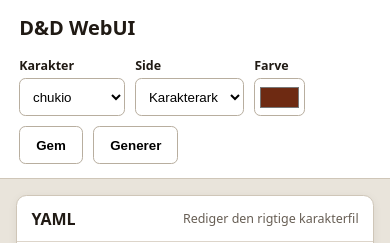
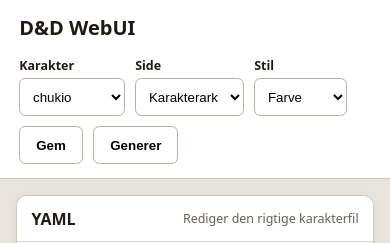
Before and after one commit to Pzipp/dnd-scripts, a Flask app: page / in a window 390 px wide. Shown: the top 243 px of the page. Run offline with Flask 3, Linux system fonts and the light colour scheme.

Commit message:
dnd: webui vælger stil (farve/sort-hvid), karakterark responsiv på skærm
- webui: farvevælgeren er erstattet af en stil-vælger. Den injicerede
  accentfarve overskrev temaets farver, og overskrifter blev hvide.
- karakterark: skærmvisningen under 820 px er flydende, og kolonnerne
  lægges om. Den faste 794 px-ramme klippede indholdet på telefon.
  Desktop og print er uændret (4 A4-sider verificeret).

Co-Authored-By: Claude Sonnet 5 <noreply@anthropic.com>

```diff
--- a/webui/app.py
+++ b/webui/app.py
@@ -1,8 +1,6 @@
 from __future__ import annotations
 
-import html
 import os
-import re
 import subprocess
 import sys
 from pathlib import Path
@@ -64,36 +62,23 @@ def save_yaml(character: str, kind: str, yaml_text: str) -> None:
     path.write_text(yaml_text.rstrip() + "\n", encoding="utf-8")
 
 
-def check_color(color: str) -> str:
-    if not isinstance(color, str) or not re.fullmatch(r"#(?:[0-9a-fA-F]{3}|[0-9a-fA-F]{6})", color):
-        raise ValueError("Ugyldig farve.")
-    return color
+STILE = {"farve", "sorthvid"}
 
 
-def inject_color(source_html: str, color: str) -> str:
-    check_color(color)
-    safe = html.escape(color, quote=True)
-    override = (
-        "<style id=\"webui-color\">"
-        f":root{{--accent:{safe}!important;--accent-color:{safe}!important;}}"
-        f".s1,.sx,.card{{--accent:{safe}!important;--acc:{safe}!important;}}"
-        "</style>"
-    )
-    # Karakterarkene er hele HTML-dokumenter. Kortene er kun et fragment uden <head>,
-    # så der sættes stilen forrest i stedet.
-    if "</head>" in source_html:
-        return source_html.replace("</head>", override + "</head>", 1)
-    return override + source_html
+def check_stil(stil: str) -> str:
+    if stil not in STILE:
+        raise ValueError("Ukendt stil. Vælg farve eller sorthvid.")
+    return stil
 
 
-def generate(character: str, kind: str, color: str) -> str:
-    check_color(color)  # før generatoren kører, så en ugyldig farve ikke efterlader en ufarvet fil
+def generate(character: str, kind: str, stil: str) -> str:
+    check_stil(stil)  # før generatoren kører, så en ugyldig stil ikke giver en halv fil
     source = data_path(character, kind)
     target = output_dir(character)
 
     command = [
         sys.executable, str(DND), kind, str(source),
-        "--stil", "farve", "--ud", str(target),
+        "--stil", stil, "--ud", str(target),
     ]
     result = subprocess.run(
         command,
@@ -110,15 +95,13 @@ def generate(character: str, kind: str, color: str) -> str:
         )
 
     expected = target / (
-        "karakterark-farve.html" if kind == "karakterark" else "kort-farve.html"
+        f"{'karakterark' if kind == 'karakterark' else 'kort'}-{stil}.html"
     )
     if not expected.is_file():
         raise RuntimeError(
             "Generatoren afsluttede uden at lave den forventede HTML-fil."
         )
 
-    content = expected.read_text(encoding="utf-8")
-    expected.write_text(inject_color(content, color), encoding="utf-8")
     return f"/output/{character}/{expected.name}"
 
 
@@ -162,7 +145,7 @@ def api_generate():
             "url": generate(
                 payload.get("character", ""),
                 payload.get("kind", ""),
-                payload.get("color", "#6e2a12"),
+                payload.get("stil", "farve"),
             )
         })
     except (ValueError, RuntimeError) as exc:
--- a/webui/templates/index.html
+++ b/webui/templates/index.html
@@ -23,8 +23,11 @@
         <option value="kort">Kort</option>
       </select>
     </label>
-    <label>Farve
-      <input id="color" type="color" value="#6e2a12" title="Vælg accentfarve">
+    <label>Stil
+      <select id="stil">
+        <option value="farve">Farve</option>
+        <option value="sorthvid">Sort/hvid</option>
+      </select>
     </label>
     <button id="save" type="button">Gem</button>
     <button id="generate" type="button">Generer</button>
@@ -55,7 +58,7 @@
 const character = document.querySelector("#character");
 const kind = document.querySelector("#kind");
 const yamlBox = document.querySelector("#yaml");
-const color = document.querySelector("#color");
+const stil = document.querySelector("#stil");
 const saveButton = document.querySelector("#save");
 const generateButton = document.querySelector("#generate");
 const statusBox = document.querySelector("#status");
@@ -141,7 +144,7 @@ async function generate() {
       body: JSON.stringify({
         character: character.value,
         kind: kind.value,
-        color: color.value
+        stil: stil.value
       })
     });
     const data = await response.json();
```
Also changed, not shown: scripts/karakterark/karakterark.py (+8 -0 lines), webui/README.md.
